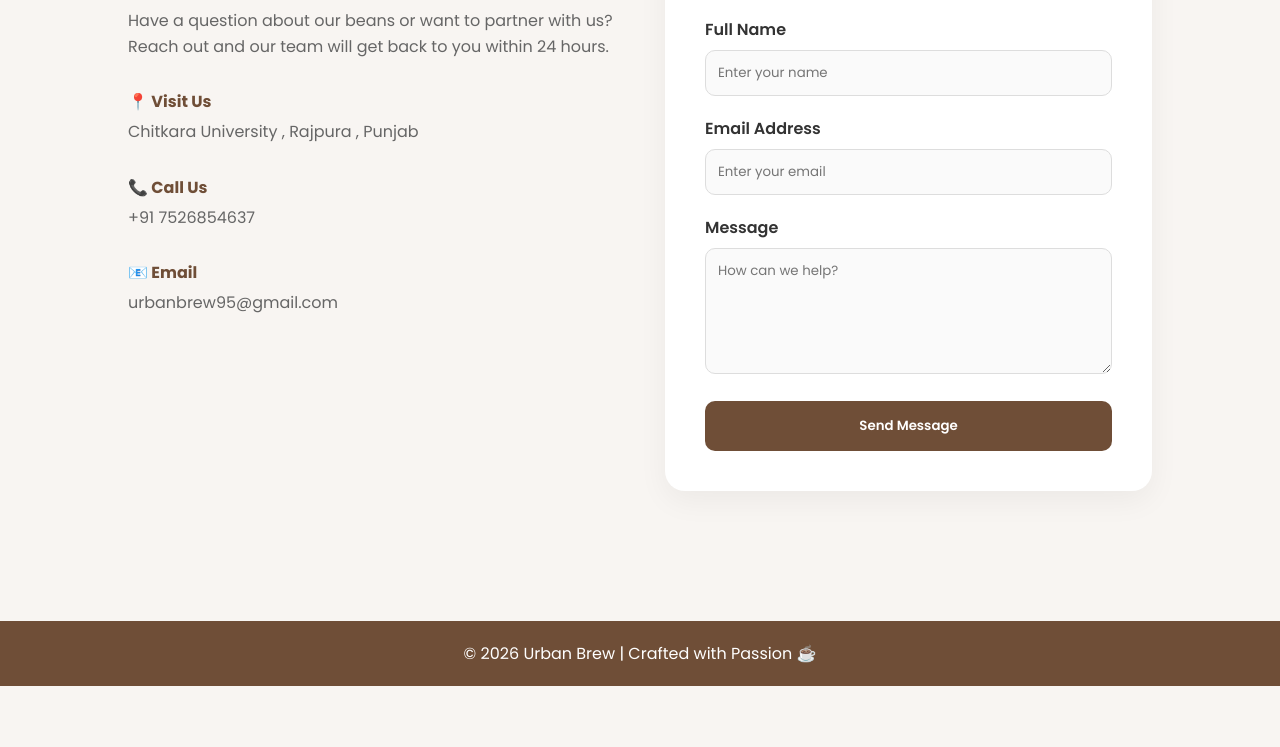
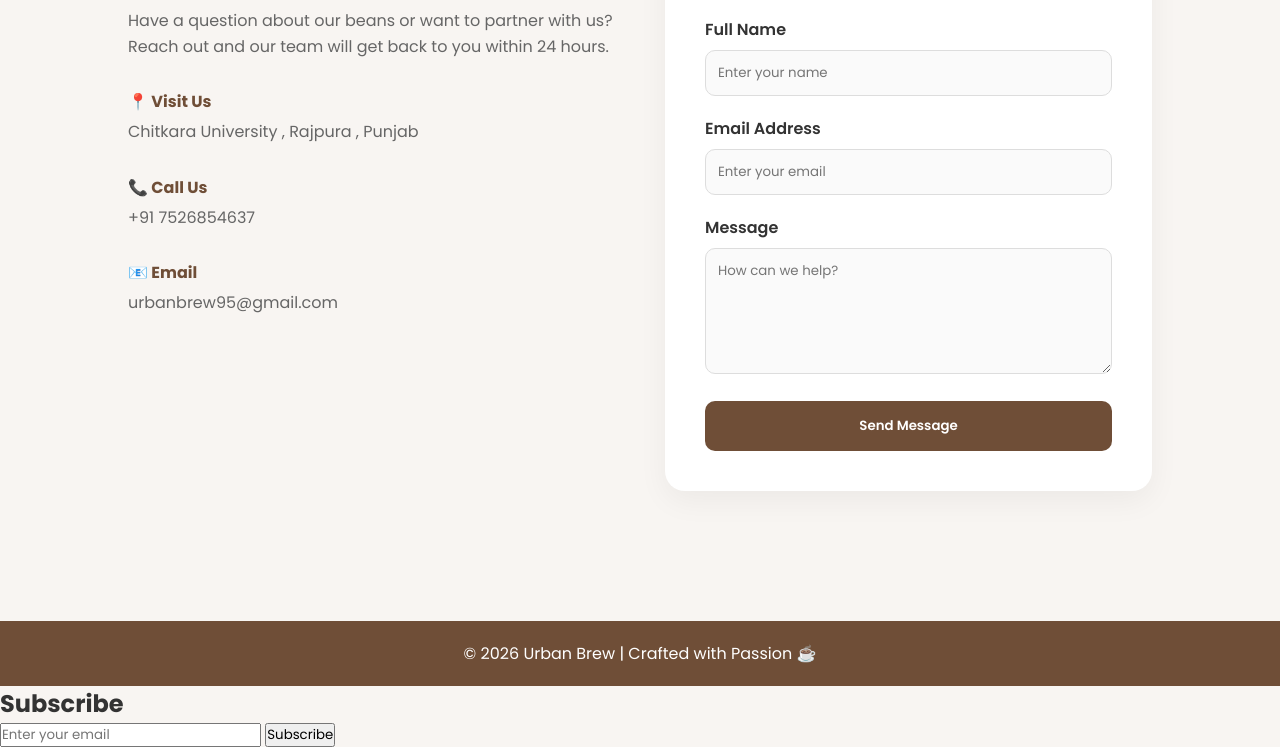
Before and after one commit to piyushb0037/Urban-Brew, a website: page contact.html in a window 1280 px wide. Shown: the part 229-976 px from the top of the page. Before the commit the page ends 915 px from the top, so only its background shows below. Drawn offline with Linux system fonts and the light colour scheme.

Commit message:
Added Mailchimp signup form

```diff
--- a/contact.html
+++ b/contact.html
@@ -162,5 +162,24 @@
     }
 </script>
 
+<div id="mc_embed_signup">
+  <form action="https://urbanbrew.us1.list-manage.com/subscribe/post?u=5b42834866b4b76b46c1b1e23&id=b2f98628f8"
+        method="post"
+        target="_blank">
+    <h2>Subscribe</h2>
+
+    <input
+      type="email"
+      name="EMAIL"
+      placeholder="Enter your email"
+      required
+    />
+
+    <button type="submit">
+      Subscribe
+    </button>
+  </form>
+</div>
+
 </body>
 </html>
```
